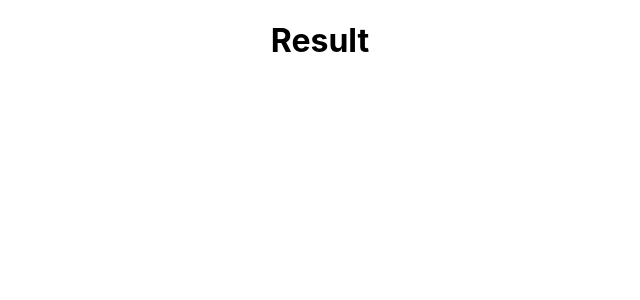
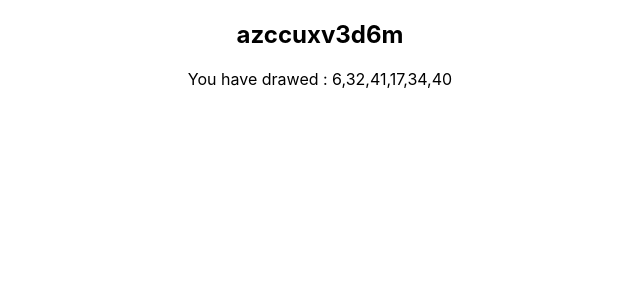
Before and after one commit to halonso14/lottery_pick, a React (Create React App) app: page /result in a window 1280 px wide. Shown: the top 300 px of the page, without its empty margins (320-960 px from the left). Built offline with nearby package versions, Linux system fonts and the light colour scheme.

Commit message:
feat: implement Lottery

```diff
--- /dev/null
+++ b/src/components/lottery/LotteryDrawComponent.jsx
@@ -0,0 +1,32 @@
+import PropTypes from 'prop-types';
+import React from 'react';
+
+const LotteryDrawComponent = (props) => {
+  const { lotteryPick } = props;
+  return (
+    // eslint-disable-next-line react/jsx-key
+    <fragment>
+      {lotteryPick.selectedNumbers.length ? (
+        <p>{`You have selected : ${lotteryPick.selectedNumbers}`}</p>
+      ) : undefined}
+      {lotteryPick.blockedNumbers.length ? (
+        <p>{`You have blocked : ${lotteryPick.blockedNumbers}`}</p>
+      ) : undefined}
+      <p>{`You have drawed : ${lotteryPick.result}`}</p>
+    </fragment>
+  );
+};
+
+LotteryDrawComponent.propTypes = {
+  lotteryPick: PropTypes.shape({
+    selectedNumbers: PropTypes.arrayOf(PropTypes.number),
+    blockedNumbers: PropTypes.arrayOf(PropTypes.number),
+    result: PropTypes.arrayOf(PropTypes.number),
+  }),
+};
+
+LotteryDrawComponent.defaultProps = {
+  lotteryPick: {},
+};
+
+export default LotteryDrawComponent;
--- a/src/components/lottery/LotteryNumberComponent.jsx
+++ b/src/components/lottery/LotteryNumberComponent.jsx
@@ -23,9 +23,7 @@ const LotteryNumberBox = styled.button`
     }};
 `;
 
-/* eslint-disable jsx-a11y/no-static-element-interactions */
 function LotteryNumberComponent(props) {
-  // eslint-disable-next-line no-unused-vars
   const { number, status, toggleNumber } = props;
   return (
     <LotteryNumberBox className={status} onClick={toggleNumber} value={number}>
--- a/src/components/lottery/ResultComponent.jsx
+++ /dev/null
@@ -1,23 +0,0 @@
-import PropTypes from 'prop-types';
-import React from 'react';
-
-const ResultComponent = (props) => {
-  const { lotteryPicks } = props;
-
-  return (
-    <div>
-      <h1>Result</h1>
-      {lotteryPicks}
-    </div>
-  );
-};
-
-ResultComponent.propTypes = {
-  lotteryPicks: PropTypes.arrayOf(PropTypes.arrayOf(PropTypes.number)),
-};
-
-ResultComponent.defaultProps = {
-  lotteryPicks: [],
-};
-
-export default ResultComponent;
--- /dev/null
+++ b/src/containers/lottery/LotteryDrawContainer.jsx
@@ -0,0 +1,33 @@
+import React, { useCallback } from 'react';
+import Lottery from '../../lib/lottery/classes/Lottery';
+import { useLotteryPick } from '../../context/LotteryPickContext';
+import LotteryDrawComponent from '../../components/lottery/LotteryDrawComponent';
+
+const LotteryDrawContainer = () => {
+  const { lotteryPickState } = useLotteryPick();
+
+  const getLotteryDrawResult = useCallback((lotteryPick) => {
+    const lottery = new Lottery(
+      lotteryPick.selectedNumbers,
+      lotteryPick.blockedNumbers,
+    );
+    lottery.drawLottery();
+    return lottery;
+  }, []);
+
+  return (
+    <div>
+      {lotteryPickState.map((lotteryPick) => (
+        // eslint-disable-next-line react/jsx-key
+        <div>
+          <h2>{lotteryPick.id}</h2>
+          <LotteryDrawComponent
+            lotteryPick={getLotteryDrawResult(lotteryPick)}
+          />
+        </div>
+      ))}
+    </div>
+  );
+};
+
+export default LotteryDrawContainer;
--- a/src/containers/lottery/LotteryNumberContainer.jsx
+++ b/src/containers/lottery/LotteryNumberContainer.jsx
@@ -17,17 +17,17 @@ const LotteryNumberContainer = (props) => {
   const onToggleNumber = useCallback(
     // eslint-disable-next-line no-shadow
     (id) => (event) => {
-      toggleNumber(id, event.target.value);
+      toggleNumber(id, event.target.value / 1);
     },
     [toggleNumber],
   );
 
   const validateStatus = useCallback(
     (number) => {
-      if (lotteryPick.selectedNumbers.includes(`${number}`)) {
+      if (lotteryPick.selectedNumbers.includes(number)) {
         return 'selected';
       }
-      if (lotteryPick.blockedNumbers.includes(`${number}`)) {
+      if (lotteryPick.blockedNumbers.includes(number)) {
         return 'blocked';
       }
       return 'none';
--- a/src/containers/lottery/LotteryPickContainer.jsx
+++ b/src/containers/lottery/LotteryPickContainer.jsx
@@ -1,7 +1,6 @@
 import React, { useCallback } from 'react';
 import { Link } from 'react-router-dom';
 import LotteryNumberContainer from './LotteryNumberContainer';
-import Lottery from '../../lib/lottery/classes/Lottery';
 import { useLotteryPick } from '../../context/LotteryPickContext';
 
 const LotteryPickContainer = () => {
@@ -10,14 +9,6 @@ const LotteryPickContainer = () => {
   const onClickAdd = useCallback(() => {
     addLotteryPick();
   }, []);
-
-  const onClickSubmit = useCallback(() => {
-    Object.values(lotteryPickState).forEach((lotteryPick) => {
-      const { selectedNumbers, blockedNumbers } = lotteryPick;
-      const lottery = new Lottery(selectedNumbers, blockedNumbers);
-      lottery.pickLottery();
-    });
-  }, [lotteryPickState]);
 
   return (
     <div>
@@ -32,7 +23,7 @@ const LotteryPickContainer = () => {
         Add
       </button>
       <Link to="/result">
-        <button id="submit" type="button" onClick={onClickSubmit}>
+        <button id="submit" type="button">
           Submit
         </button>
       </Link>
--- a/src/context/LotteryPickContext.jsx
+++ b/src/context/LotteryPickContext.jsx
@@ -58,13 +58,13 @@ export function useLotteryPick() {
     const selectedLotteryPick = lotteryPickState.filter(
       (lotteryPick) => lotteryPick.id === id,
     )[0];
-    if (selectedLotteryPick.selectedNumbers) {
+    if (selectedLotteryPick.selectedNumbers.length) {
       firstSelectedNumber = selectedLotteryPick.selectedNumbers.find(
         (selectedNumber) => selectedNumber === number,
       );
     }
 
-    if (selectedLotteryPick.blockedNumbers) {
+    if (selectedLotteryPick.blockedNumbers.length) {
       firstBlockedNumber = selectedLotteryPick.blockedNumbers.find(
         (blockedNumber) => blockedNumber === number,
       );
--- a/src/lib/lottery/classes/Lottery.js
+++ b/src/lib/lottery/classes/Lottery.js
@@ -10,14 +10,25 @@ export default class Lottery {
     this._selected_numbers = selectNumbers;
     this._blocked_numbers = blockedNumbers;
     this._my_picks = [];
+    this.selectNumber = this.selectNumber.bind(this);
+    this.removeNumber = this.removeNumber.bind(this);
+    this.drawLottery = this.drawLottery.bind(this);
+  }
+
+  get selectedNumbers() {
+    return this._selected_numbers;
+  }
+
+  get blockedNumbers() {
+    return this._blocked_numbers;
   }
 
   get result() {
     return this._my_picks;
   }
 
-  selectNumber(iteration) {
-    for (let i = 0; i < iteration; i += 1) {
+  selectNumber(numberOfDraw) {
+    for (let i = 0; i < numberOfDraw; i += 1) {
       const index = Math.floor(Math.random() * this._available_numbers.length);
       this._my_picks.push(this._available_numbers[index]);
       this._available_numbers.splice(index, 1);
@@ -27,20 +38,19 @@ export default class Lottery {
   removeNumber(numbers) {
     for (let i = 0; i < numbers.length; i += 1) {
       this._available_numbers = this._available_numbers.filter(
-        (availableNumber) => availableNumber !== numbers[i],
+        (availableNumber) => availableNumber !== numbers[i] / 1,
       );
     }
   }
 
-  pickLottery() {
-    this.removeNumber(this._blocked_numbers);
-    if (this._selected_numbers.length > this._total_pick) {
-      this._available_numbers = this._selected_numbers;
-      this.selectNumber(this._total_pick);
-      return;
+  drawLottery() {
+    if (this._selected_numbers.length >= this._total_pick) {
+      this._available_numbers = [...this._selected_numbers];
+    } else {
+      this.removeNumber(this._blocked_numbers);
+      this._my_picks = [...this._selected_numbers];
+      this.removeNumber(this._selected_numbers);
     }
-    this._my_picks = this._selected_numbers;
-    this.removeNumber(this._selected_numbers);
-    this.selectNumber(this._total_pick - this._selected_numbers.length);
+    this.selectNumber(this._total_pick - this._my_picks.length);
   }
 }
--- a/src/pages/Result.jsx
+++ b/src/pages/Result.jsx
@@ -1,9 +1,9 @@
 import React from 'react';
-import ResultComponent from '../components/lottery/ResultComponent';
+import LotteryDrawContainer from '../containers/lottery/LotteryDrawContainer';
 
 const Result = () => (
   <div>
-    <ResultComponent />
+    <LotteryDrawContainer />
   </div>
 );
 
```
